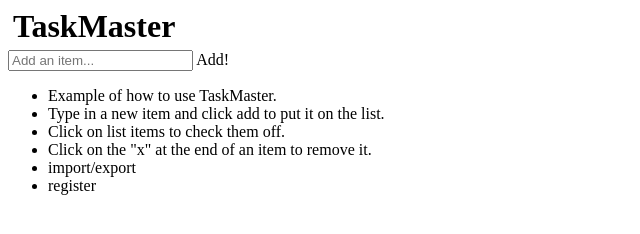
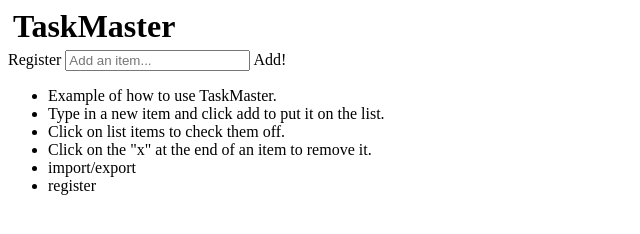
Before and after one commit to Kskulski/kskulski-new-landing-page, a plain HTML site: page TaskMaster.html in a window 1280 px wide. Shown: the whole page, without its empty margins (0-640 px from the left). Drawn offline with Linux system fonts and the light colour scheme.

Commit message:
setting up TaskMaster html

```diff
--- a/TaskMaster.html
+++ b/TaskMaster.html
@@ -8,6 +8,7 @@
 <body>
     <div id="titleDiv" class="header">
         <h1 style=margin:5px>TaskMaster</h1>
+        <span onclick="register()" class="button">Register</span>
         <input type="text" id="newInput" placeholder="Add an item...">
         <span onclick="addItem()" class="addBtn">Add!</span>
     </div>
```
